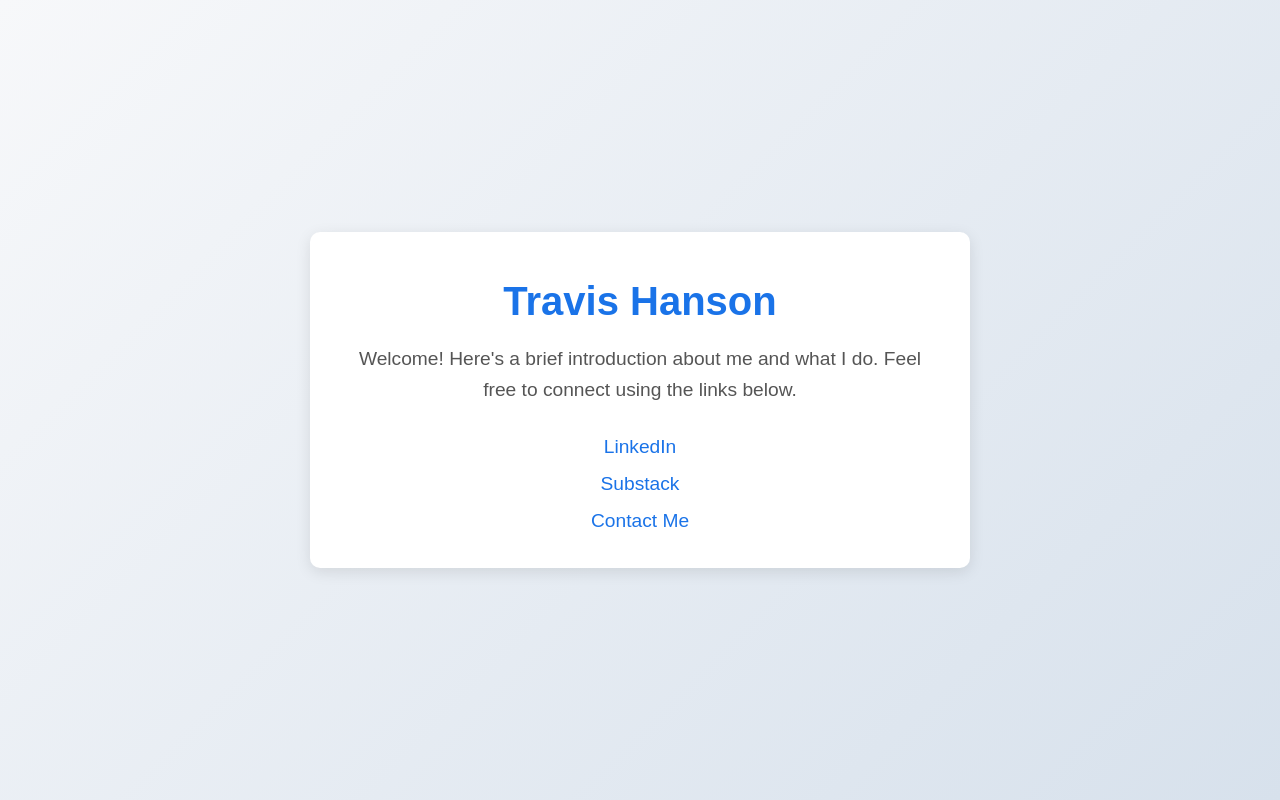
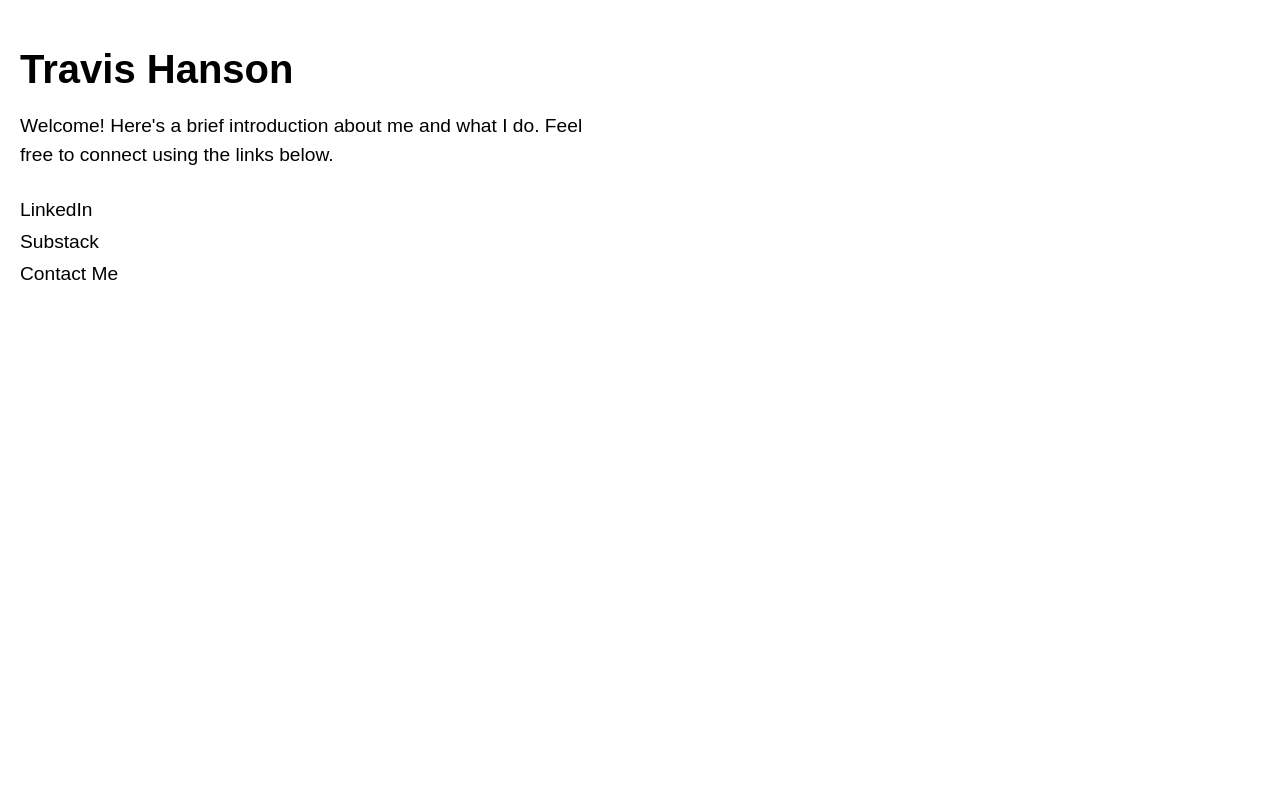
Before and after one commit to jackjackttt/home, a plain HTML site: page index.html in a window 1280 px wide. Drawn offline with Linux system fonts and the light colour scheme.

Commit message:
Update styles.css

```diff
--- a/styles.css
+++ b/styles.css
@@ -2,74 +2,49 @@
 body {
     margin: 0;
     padding: 0;
-    background: linear-gradient(135deg, #f7f8fa, #d7e1ec); /* Subtle gradient for depth */
-    color: #333333;            /* Dark gray text for better readability */
+    background-color: #ffffff; /* White background */
+    color: #000000;           /* Black text */
     font-family: Arial, sans-serif;
-    display: flex;
-    justify-content: center;
-    align-items: center;
-    height: 100vh;             /* Full height viewport */
-    text-align: center;        /* Center text alignment */
+    text-align: left;         /* Left align text */
 }
 
 /* Container styling */
 .container {
-    max-width: 600px;          /* Limit the width of the content */
-    padding: 20px 30px;        /* Balanced padding */
-    background: #ffffff;       /* White background for contrast */
-    border-radius: 10px;       /* Rounded corners for modern design */
-    box-shadow: 0 4px 15px rgba(0, 0, 0, 0.1); /* Subtle shadow for a 3D effect */
+    max-width: 600px;         /* Limit the width of the content */
+    padding: 20px;
+    margin: 0;                /* Remove automatic centering */
 }
 
 /* Heading styles */
 h1 {
     font-size: 2.5rem;
     margin-bottom: 20px;
-    color: #1a73e8;            /* Light blue for a professional look */
 }
 
 /* Paragraph styles */
 p {
     font-size: 1.2rem;
     margin-bottom: 30px;
-    line-height: 1.6;          /* Slightly increased line height for better readability */
-    color: #555555;            /* Medium gray for a softer tone */
+    line-height: 1.5;
 }
 
 /* List styles */
 ul {
-    list-style-type: none;     /* Remove default list styling */
+    list-style-type: none;    /* Remove default list styling */
     padding: 0;
 }
 
 li {
-    margin: 15px 0;            /* Add spacing between list items */
+    margin: 10px 0;
 }
 
 /* Link styles */
 a {
     text-decoration: none;
-    color: #1a73e8;            /* Light blue links */
+    color: #000000;           /* Black links */
     font-size: 1.2rem;
-    transition: color 0.3s ease, transform 0.3s ease; /* Smooth hover transition */
 }
 
 a:hover {
-    color: #0056b3;            /* Darker blue on hover */
-    transform: scale(1.05);    /* Slight zoom effect for interactivity */
+    text-decoration: underline; /* Underline links on hover */
 }
-
-/* Media query for responsiveness */
-@media (max-width: 768px) {
-    h1 {
-        font-size: 2rem;
-    }
-
-    p {
-        font-size: 1rem;
-    }
-
-    a {
-        font-size: 1rem;
-    }
-}
```
